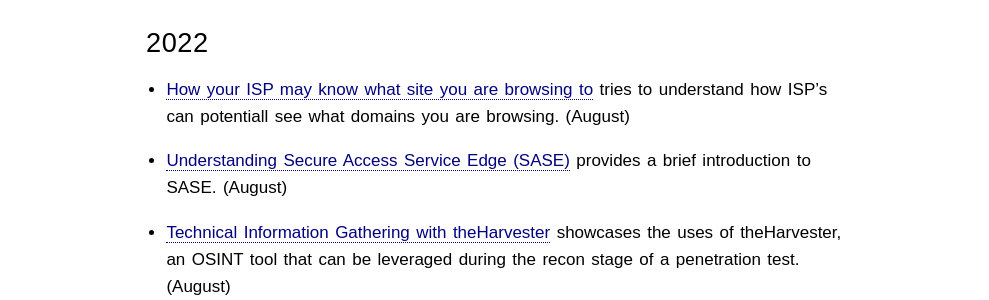
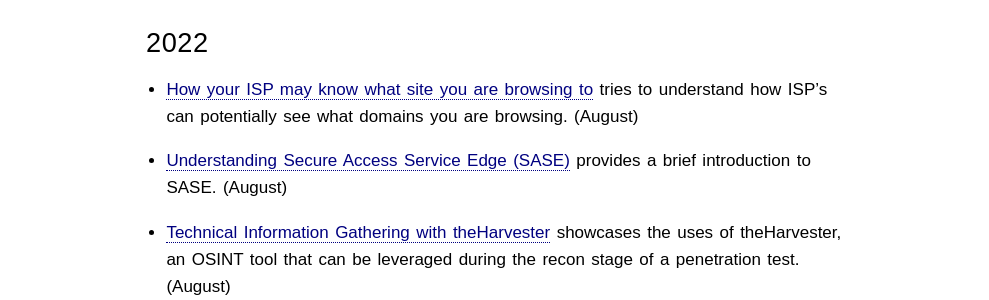
Before and after one commit to tmendonca28/anthonymendonca, a Jekyll site: the page built from tech-learning/index.md, in a window 1280 px wide. Shown: the part 381-681 px from the top of the page, without its empty margins (144-1133 px from the left). Built offline with Jekyll 4.4.1, drawn with Linux system fonts in a browser that asks for light colours.

```diff
--- a/tech-learning/index.md
+++ b/tech-learning/index.md
@@ -12,7 +12,7 @@ You can learn about my coding projects on my [GitHub](https://github.com/tmendon
 
 <h2 id="y2022">2022</h2>
 
-* [How your ISP may know what site you are browsing to](/tech-learning/isp-info-gathering/) tries to understand how ISP's can potentiall see what domains you are browsing. (August)
+* [How your ISP may know what site you are browsing to](/tech-learning/isp-info-gathering/) tries to understand how ISP's can potentially see what domains you are browsing. (August)
 
 * [Understanding Secure Access Service Edge (SASE)](/tech-learning/sase-101/) provides a brief introduction to SASE. (August)
 
```
Also changed, not shown: tech-learning/isp-info-gathering.md (+1 -1 lines).
